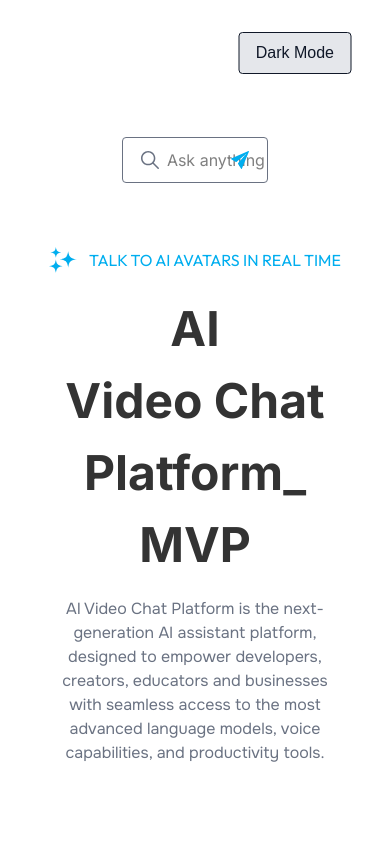
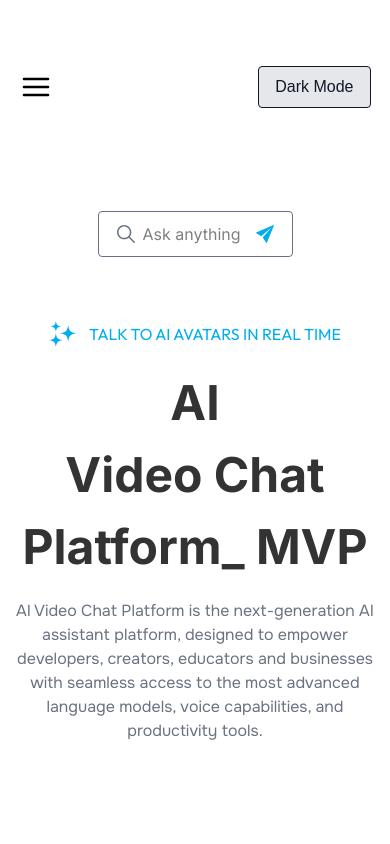
Before and after one commit to morshedsajid26/AI-VideoChat, a Next.js app: page / in a window 390 px wide. Shown: the top 844 px of the page. Built offline with nearby package versions, Linux system fonts and the light colour scheme.

Commit message:
nav responsive running

```diff
--- a/src/component/Container.jsx
+++ b/src/component/Container.jsx
@@ -2,7 +2,7 @@ import React from 'react'
 
 const Container = ({className,children}) => {
   return (
-    <div className={`max-w-[75%] mx-auto ${className}`}>
+    <div className={`md:max-w-[75%] mx-auto ${className}`}>
         {children}
 
     </div>
--- a/src/component/Navbar.jsx
+++ b/src/component/Navbar.jsx
@@ -20,7 +20,7 @@ const Navbar = () => {
   const [menuOpen, setMenuOpen] = useState(false);
 
   return (
-    <nav className="flex justify-between items-center py-4 px-[5%] rounded-full md:border md:border-[#006489]/40 md:bg-white/20 md:backdrop-blur-sm fixed top-4 left-1/2 -translate-x-1/2 w-[90%] z-50">
+    <nav className="flex justify-between items-center py-4 px-[5%] rounded-full md:border md:border-[#006489]/40 md:bg-white/20 md:backdrop-blur-sm  z-50">
       {/* Desktop Menu */}
       <ul className="hidden md:flex justify-between w-[50%] py-2.5">
         <Li>Home</Li>
@@ -39,12 +39,12 @@ const Navbar = () => {
           </button>
         </div>
         {/* Mobile Menu Toggle Button */}
-        <div className="flex items-center justify-between w-full">
+        <div className="flex  items-center justify-between w-full">
           <button
-          className="md:hidden text-3xl text-white cursor-pointer"
+          className="md:hidden text-3xl text-black cursor-pointer  z-30"
           onClick={() => setMenuOpen(!menuOpen)}
         >
-          {menuOpen ? <FiX /> : <FiMenu />}
+          {menuOpen ? <FiX className="w-8 h-8" /> : <FiMenu className="w-8 h-8"/>}
         </button>
 
         <ThemeToggle />
@@ -53,7 +53,7 @@ const Navbar = () => {
 
       {/* Mobile Dropdown Menu */}
       {menuOpen && (
-        <div className="absolute top-[70px] left-0 w-[50%] bg-white/90 darkbg-[#0F172B]/90 backdrop-blur-md py-15 flex flex-col items-center gap-6 shadow-lg md:hidden transition-all duration-300">
+        <div className="absolute top-[12%] w-[50%] bg-white/90 darkbg-[#0F172B]/90 backdrop-blur-md py-15 flex flex-col items-center gap-6 shadow-lg md:hidden transition-all duration-300 z-20">
           <ul className="flex flex-col gap-5">
             <Li className="flex flex-col items-center">
               <GoHome className="h-6 w-6" />
```
